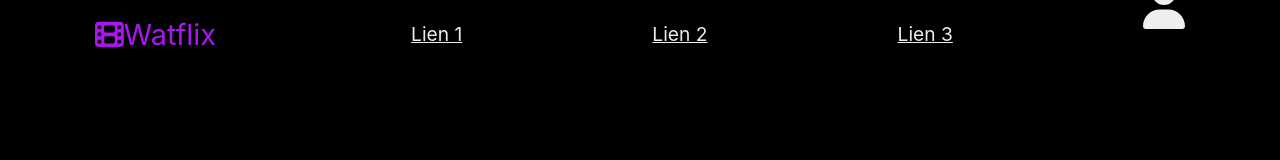
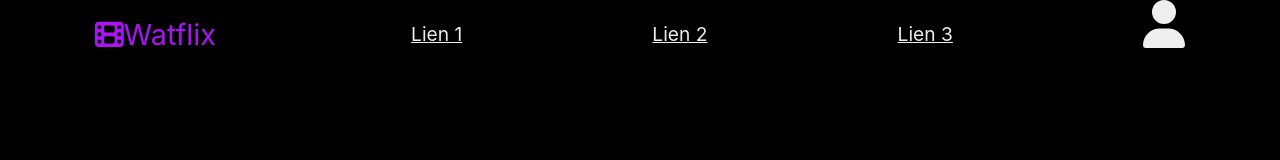
Before and after one commit to MG1222/watflix, a React (Create React App) app: page / in a window 1280 px wide. Shown: the top 160 px of the page. Built offline with nearby package versions, Linux system fonts and the light colour scheme.

Commit message:
correction account navbar

```diff
--- a/src/App.scss
+++ b/src/App.scss
@@ -31,7 +31,6 @@
 
 .account {
   display: flex;
-  align-items: flex-end;
   justify-content: center;
   height: 1.8rem;
   color: $white;
```
